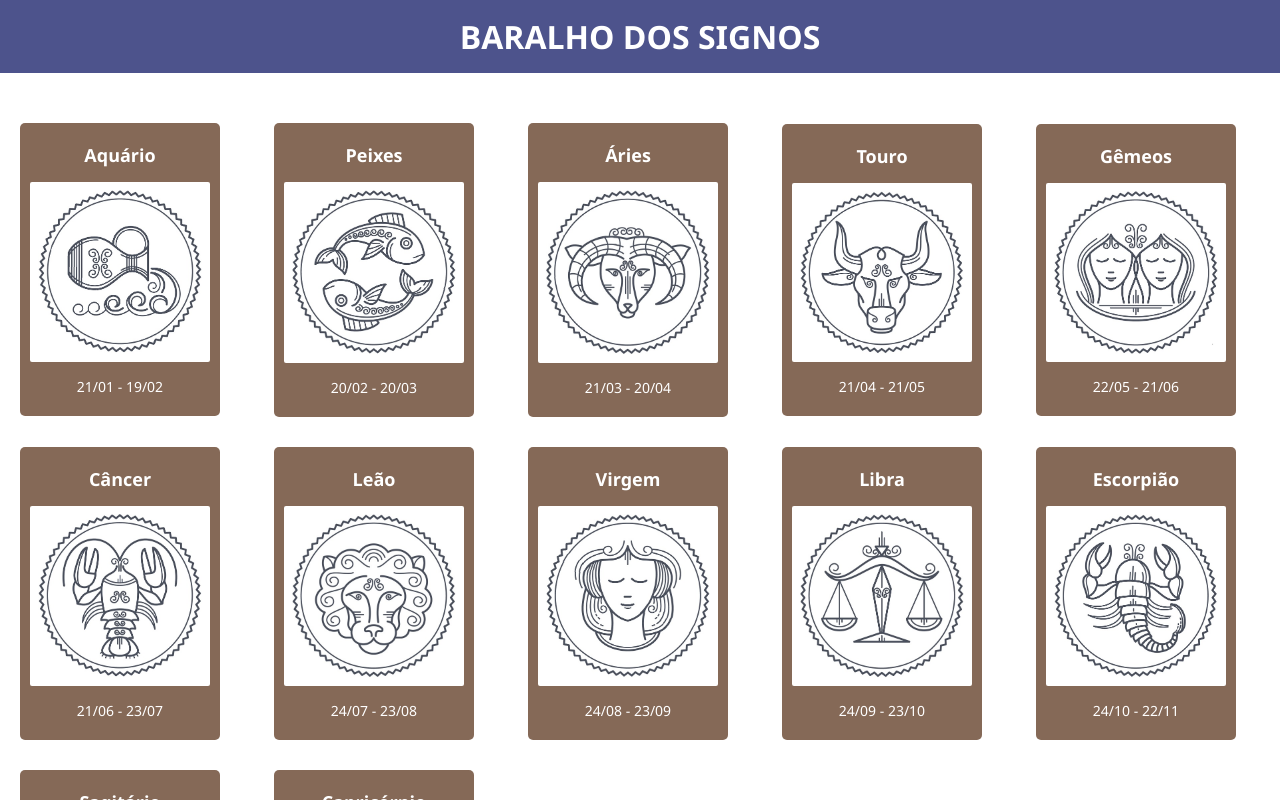
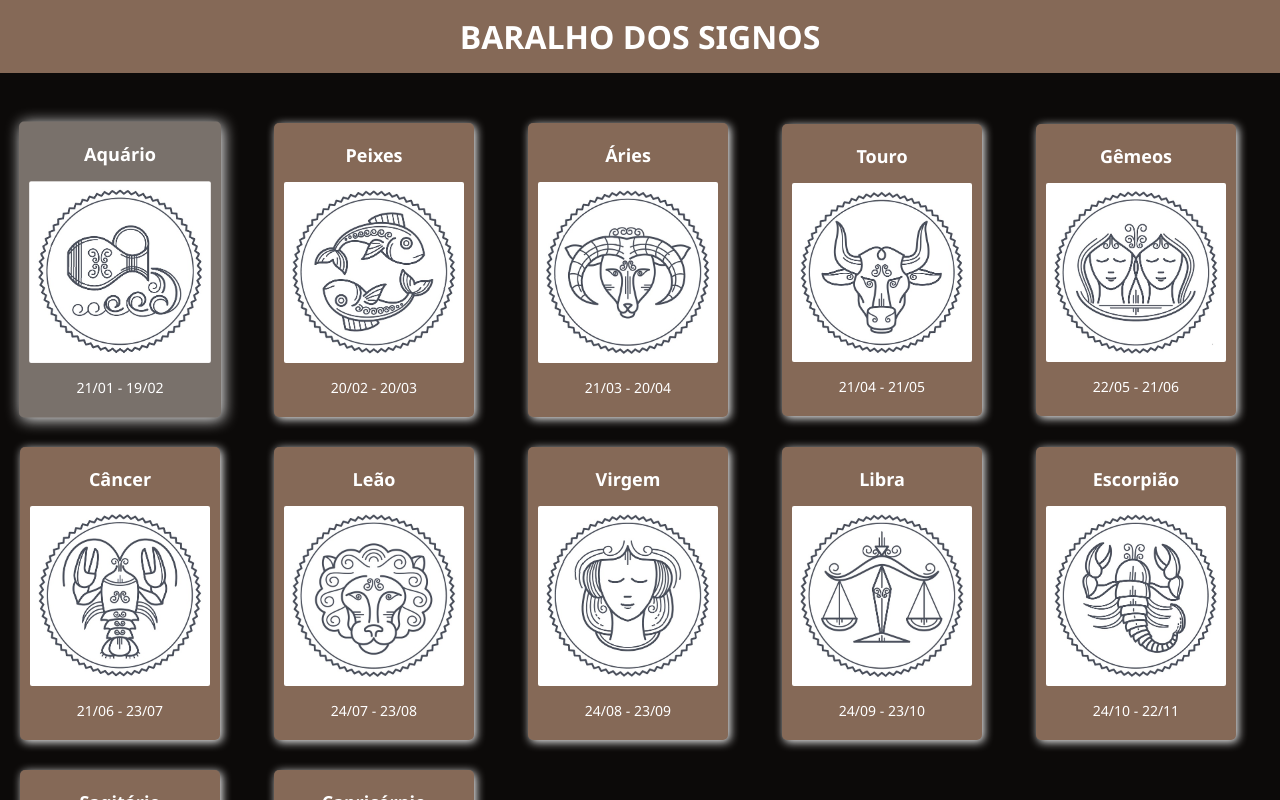
Before and after one commit to GabrielFR-Dev/Estudos, a Next.js app in the folder Props-Elementos/props01/: page / in a window 1280 px wide. In both pictures the pointer is over the element 120 px from the left and 269 px from the top of the page. Shown: the top 800 px of the page. Built offline with nearby package versions, Linux system fonts and the light colour scheme.

Commit message:
fazendo umas atualizações visuais

```diff
--- a/Props-Elementos/props01/src/app/globals.css
+++ b/Props-Elementos/props01/src/app/globals.css
@@ -3,4 +3,5 @@
     padding: 0;
     box-sizing: border-box;
     font-family: 'Segoe UI', Tahoma, Geneva, Verdana, sans-serif;
+
 }
--- a/Props-Elementos/props01/src/app/page.module.css
+++ b/Props-Elementos/props01/src/app/page.module.css
@@ -5,6 +5,7 @@
     display: flex;
     justify-content: center;
     align-items: center;
+    background-color: oklch(14.7% 0.004 49.25);
 }
 .container_card {
     width: 1440px;
--- a/Props-Elementos/props01/src/componente/card/Card.module.css
+++ b/Props-Elementos/props01/src/componente/card/Card.module.css
@@ -19,7 +19,13 @@
     border-radius: 5px;
     background-color: #856957;
     color: #fff;
+    box-shadow: 2px 2px 10px oklch(98.5% 0 0);
 }
+.container_card:hover {
+    transform: scale(1.01);
+    background-color: oklch(55.3% 0.013 58.071);
+    transition: all 0.3s ease-in-out;
+    box-shadow: 2px 2px 15px oklch(98.5% 0 0);}
 
 .container_card h3 {
     font-weight: 600;
--- a/Props-Elementos/props01/src/componente/topo/Topo.module.css
+++ b/Props-Elementos/props01/src/componente/topo/Topo.module.css
@@ -2,7 +2,7 @@
     width: 100%;
     padding: 15px 0px;
     text-align: center;
-    background-color: #4d538c;
+    background-color: #856957;
     color: #fff;
 }
 
```
